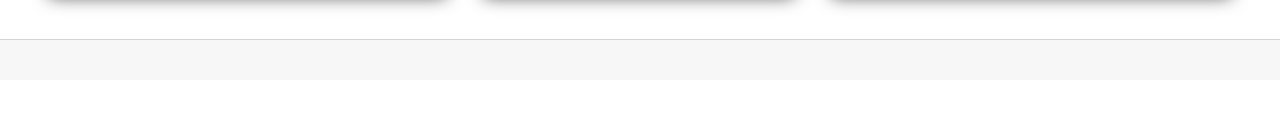
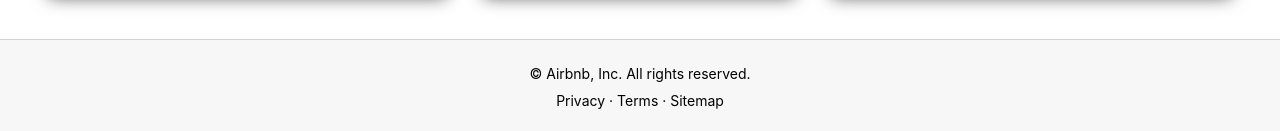
Before and after one commit to CallMeAustino/sitedemos, a React (Create React App) app: page / in a window 1280 px wide. Shown: the part 1473-1604 px from the top of the page. Before the commit the page ends 1553 px from the top, so only its background shows below. Built offline with nearby package versions, Linux system fonts and the light colour scheme.

Commit message:
added footer

```diff
--- a/src/airbnb/Footer.css
+++ b/src/airbnb/Footer.css
@@ -6,3 +6,8 @@
     text-align: center;
     bottom: 0;
 }
+
+.footer > p {
+    padding: 5px;
+    font-size: 14px;
+}
--- a/src/airbnb/Footer.js
+++ b/src/airbnb/Footer.js
@@ -4,7 +4,8 @@ import './Footer.css'
 function Footer() {
     return (
         <div className='footer'>
-
+            <p>© Airbnb, Inc. All rights reserved. </p>
+            <p>Privacy · Terms · Sitemap</p>
         </div>
     )
 }
```
